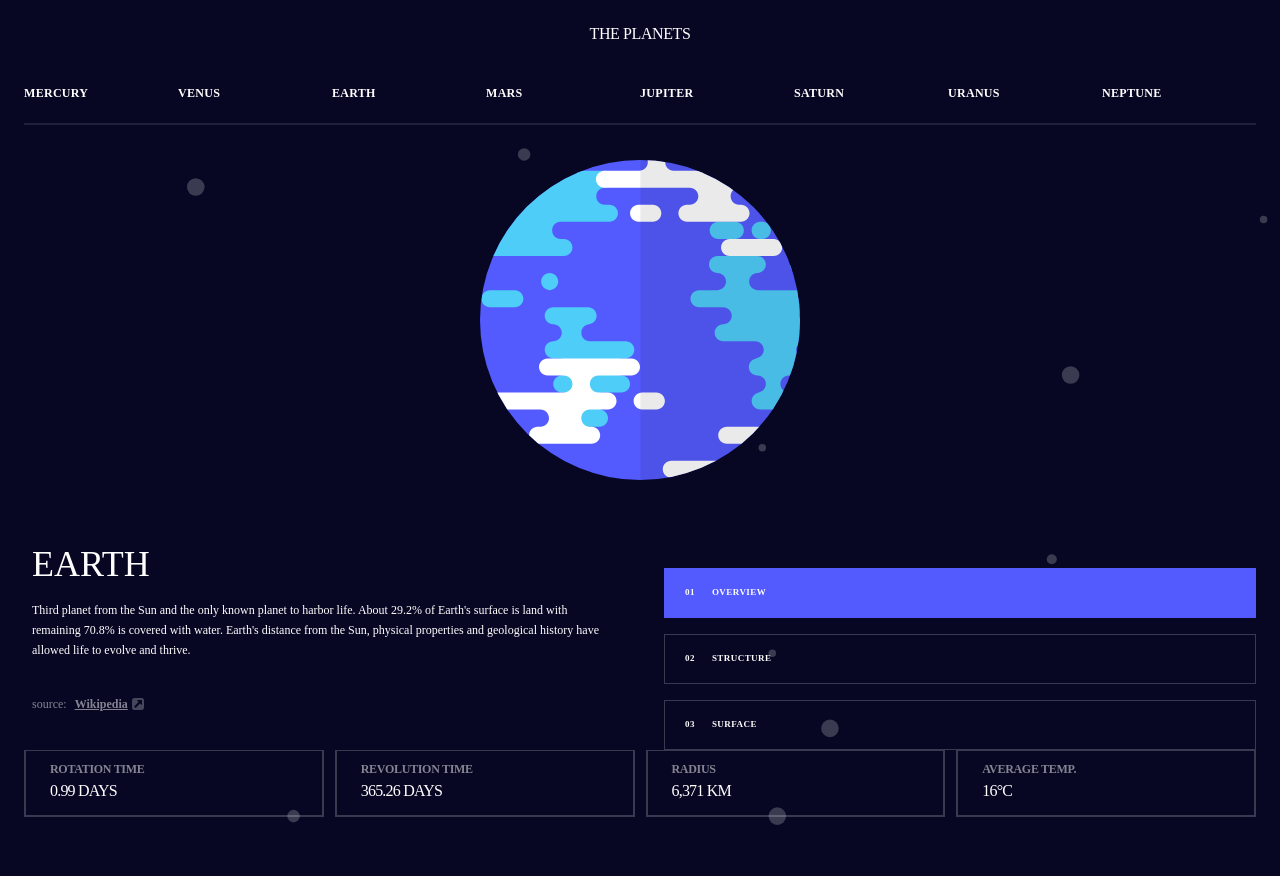
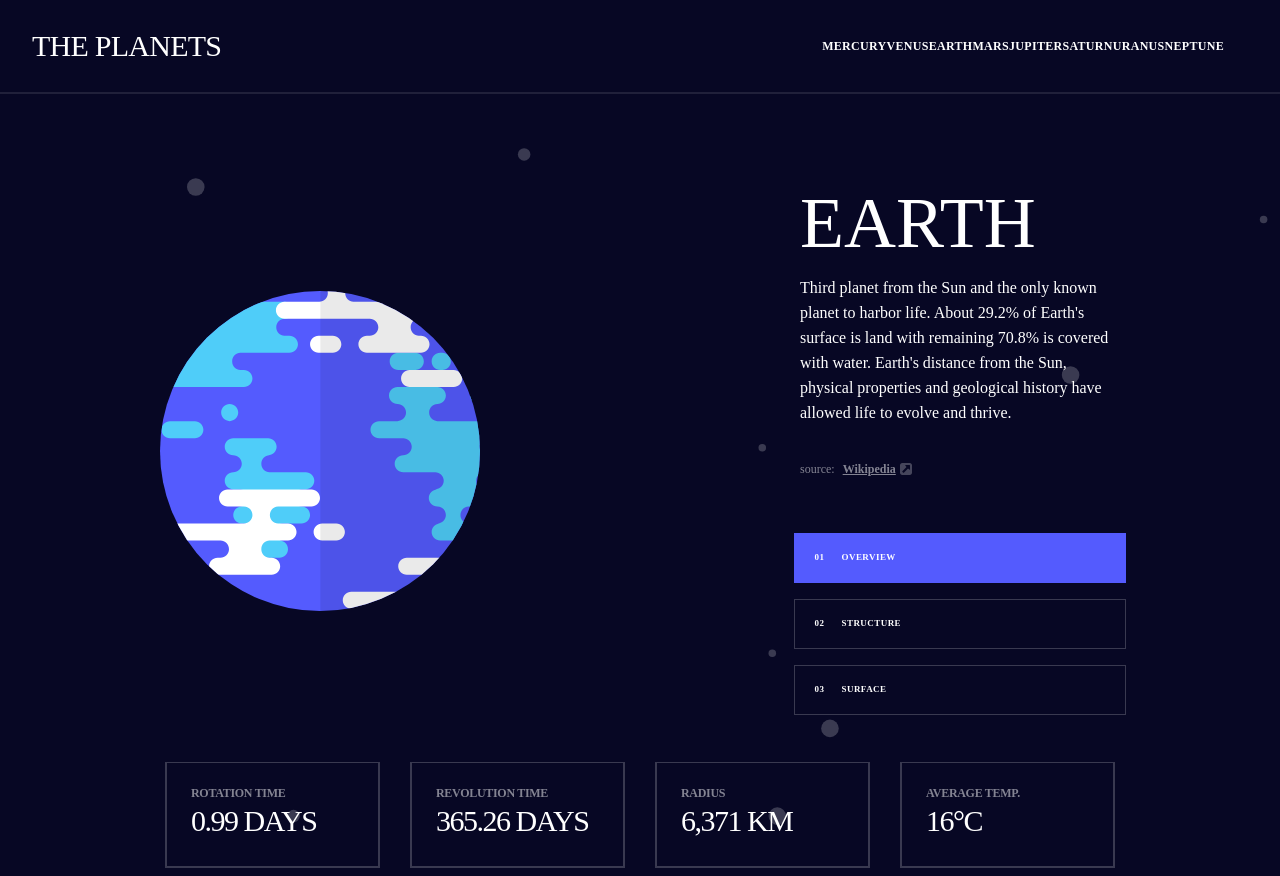
Before and after one commit to tamta123/planet-fact-site, a React (Vite) app: page /Earth in a window 1280 px wide. Built offline with nearby package versions, Linux system fonts and the light colour scheme; the HTML template or start-up script is replaced by a standard one.

Commit message:
style: update the desktop and tablet style

```diff
--- a/src/components/buttons.jsx
+++ b/src/components/buttons.jsx
@@ -1,6 +1,6 @@
 const Buttons = ({ currentDesktop, updateCurrentDesktop, planet }) => {
   return (
-    <div className="md:flex flex-col gap-y-[16px] px-6 w-full h-auto mt-6">
+    <div className="md:flex flex-col gap-y-[16px] px-6 w-full h-auto mt-6 xl:p-0 ">
       <button
         className={`flex justify-start items-center gap-x-[17px] font-spartan h-[50px] font-semibold text-[9px] border border-solid border-opacity-20 text-center tracking-wider  text-white  uppercase pl-[20px]`}
         style={{
--- a/src/components/footer.jsx
+++ b/src/components/footer.jsx
@@ -1,35 +1,35 @@
 const Footer = ({ planet }) => {
   return (
-    <div className=" flex flex-col md:flex-row gap-x-[11px] px-6 pb-11">
-      <div className="flex justify-between items-start pt-2 pb-3 px-6 mb-2 border-t border-solid border-2 border-white border-opacity-20 md:w-1/4 md:flex-col">
+    <div className=" flex flex-col md:flex-row gap-x-[11px] px-6 pb-11 md:pt-[20px] xl:pl-[165px] xl:pr-[165px] xl:gap-[30px] xl:pb-0">
+      <div className="flex justify-between items-start pt-2 pb-3 px-6 mb-2 border-t border-solid border-2 border-white border-opacity-20 md:w-1/4 md:flex-col xl:pt-[20px] xp:pl-[23px] xl:pb-[27px] xl:justify-start">
         <div className="font-spartan font-bold text-xs leading-5 tracking-tight uppercase text-center text-white opacity-50">
           ROTATION TIME
         </div>
-        <div className="font-antonio font-normal text-base leading-6 text-right tracking-tighter uppercase text-white">
+        <div className="font-antonio font-normal text-base leading-6 text-right tracking-tighter uppercase text-white xl:text-3xl">
           {planet.rotation}
         </div>
       </div>
-      <div className="flex justify-between items-start pt-2 pb-3 px-6 mb-2 border-t border-solid border-2 border-white border-opacity-20 md:w-1/4 md:flex-col">
+      <div className="flex justify-between items-start pt-2 pb-3 px-6 mb-2 border-t border-solid border-2 border-white border-opacity-20 md:w-1/4 md:flex-col xl:pt-[20px] xp:pl-[23px] xl:pb-[27px] xl:justify-start">
         <div className="font-spartan font-bold text-xs leading-5 tracking-tight uppercase text-center text-white opacity-50">
           REVOLUTION TIME
         </div>
-        <div className="font-antonio font-normal text-base leading-6 text-right tracking-tighter uppercase text-white">
+        <div className="font-antonio font-normal text-base leading-6 text-right tracking-tighter uppercase text-white xl:text-3xl">
           {planet.revolution}
         </div>
       </div>
-      <div className="flex justify-between items-start pt-2 pb-3 px-6 mb-2 border-t border-solid border-2 border-white border-opacity-20 md:w-1/4 md:flex-col">
+      <div className="flex justify-between items-start pt-2 pb-3 px-6 mb-2 border-t border-solid border-2 border-white border-opacity-20 md:w-1/4 md:flex-col xl:pt-[20px] xp:pl-[23px] xl:pb-[27px] xl:justify-start">
         <div className="font-spartan font-bold text-xs leading-5 tracking-tight uppercase text-center text-white opacity-50">
           RADIUS
         </div>
-        <div className="font-antonio font-normal text-base leading-6 text-right tracking-tighter uppercase text-white">
+        <div className="font-antonio font-normal text-base leading-6 text-right tracking-tighter uppercase text-white xl:text-3xl">
           {planet.radius}
         </div>
       </div>
-      <div className="flex justify-between items-start pt-2 pb-3 px-6 mb-2 border-t border-solid border-2 border-white border-opacity-20 md:w-1/4 md:flex-col">
-        <div className="font-spartan font-bold text-xs leading-5 tracking-tight uppercase text-center text-white opacity-50">
+      <div className="flex justify-between items-start pt-2 pb-3 px-6 mb-2 border-t border-solid border-2 border-white border-opacity-20 md:w-1/4 md:flex-col xl:pt-[20px] xp:pl-[23px] xl:pb-[27px] xl:justify-start">
+        <div className="font-spartan font-bold text-xs leading-5 tracking-tight uppercase text-center text-white opacity-50 ">
           AVERAGE TEMP.
         </div>
-        <div className="font-antonio font-normal text-base leading-6 text-right tracking-tighter uppercase text-white">
+        <div className="font-antonio font-normal text-base leading-6 text-right tracking-tighter uppercase text-white xl:text-3xl">
           {planet.temperature}
         </div>
       </div>
--- a/src/components/header.jsx
+++ b/src/components/header.jsx
@@ -5,12 +5,12 @@ import { Routes, Route, Link } from "react-router-dom";
 
 const Header = ({ toggleMenu, isMenuOpen }) => {
   return (
-    <header className="flex z-999 top-0 fixed h-auto w-full items-center justify-center py-4 px-6 bg-[#070724] md:justify-center ">
-      <h1 className="font-antonio  font-medium text-base leading-9 tracking-tight uppercase text-white	">
+    <header className="flex z-50 top-0 fixed md:flex-col w-full items-center justify-between py-4 px-6 bg-[#070724] md:justify-center md:h-auto xl:flex-row md:border-solid md:border-b-2 md:border-white md:border-opacity-10 xl:justify-between xl:pl-[32px] xl:pr-[32px] ">
+      <h1 className="font-antonio w-full font-medium text-base leading-9 tracking-tight uppercase text-white	xl:text-3xl">
         THE PLANETS
       </h1>
       <svg
-        className="ml-auto cursor-pointer md:hidden"
+        className="ml-auto cursor-pointer md:hidden "
         xmlns="http://www.w3.org/2000/svg"
         width="24"
         height="17"
@@ -20,7 +20,7 @@ const Header = ({ toggleMenu, isMenuOpen }) => {
           <path d="M0 0h24v3H0zM0 7h24v3H0zM0 14h24v3H0z" />
         </g>
       </svg>
-      <div className="w-full z-999 fixed top-[63px] left-0 z-20 transition-all duration-500 ease-in">
+      <div className="w-full  sm:fixed sm:top-[63px] sm:left-0 z-20 transition-all duration-500 ease-in">
         {isMenuOpen ? (
           <ul className="flex flex-col items-start w-full pl-6 pr-6 bg-header-blue z-900 ">
             {planetData.map((planet) => (
@@ -47,12 +47,12 @@ const Header = ({ toggleMenu, isMenuOpen }) => {
           ""
         )}
       </div>
-      <div className="hidden md:flex w-full z-999 fixed top-[63px] left-0 z-20">
+      <div className="hidden md:flex w-full z-20  xl:w-2/4">
         <ul className="flex flex-row items-start w-full pl-6 pr-6 bg-header-blue z-999 md:flex-row">
           {planetData.map((planet) => (
             <div
               key={planet.name}
-              className="flex w-full items-center pb-5 pt-5 border-solid border-b-2 border-white border-opacity-10  bg-header-blue"
+              className="flex w-full items-center pb-5 pt-5   bg-header-blue"
             >
               <li
                 key={planet.name}
--- a/src/components/images.jsx
+++ b/src/components/images.jsx
@@ -13,7 +13,7 @@ const Images = ({ planet, status }) => {
   const imageSrc = renderImage();
 
   return (
-    <div className="flex justify-center align-middle mt-16 md:mt-40">
+    <div className="flex justify-center items-center mt-16 md:mt-40 xl:mt-0 xl:w-1/2">
       {status === "geology" ? (
         <>
           <img
--- a/src/components/planets.jsx
+++ b/src/components/planets.jsx
@@ -5,7 +5,7 @@ import Text from "./text";
 import Images from "./images";
 import Footer from "./footer";
 
-const Planets = ({ isMenuOpen }) => {
+const Planets = ({ status, isMenuOpen }) => {
   const { name } = useParams();
   console.log(isMenuOpen);
 
@@ -78,13 +78,15 @@ const Planets = ({ isMenuOpen }) => {
           Surface
         </button>
       </div>
-
+      <div className="xl:flex xl:flex-row justify-between xl:mt-40 xl:h-[582px] xl:w-100vw">
         <Images planet={planet} status={currentDesktop.status} />
         <Text
           planet={planet}
+          status={status}
           currentDesktop={currentDesktop}
           updateCurrentDesktop={updateCurrentDesktop}
         />
+      </div>
       <Footer planet={planet} />
     </>
   );
--- a/src/components/text.jsx
+++ b/src/components/text.jsx
@@ -1,12 +1,12 @@
 import Buttons from "./buttons";
 const Text = ({ planet, currentDesktop, updateCurrentDesktop }) => {
   return (
-    <div className="md:flex md:flex-row md:mt-16 ">
-      <div className="px-4 mt-16 mb-7 md:w-1/2 md:flex md:flex-col md:items-start md:px-8 md:mt-0">
-        <h2 className="text-4xl font-normal leading-10 text-center uppercase text-white font-antonio mb-4">
+    <div className="md:flex md:flex-row md:mt-16 xl:flex-col xl:mt-0 xl:items-center xl:justify-center xl:w-1/2">
+      <div className="px-4 mt-16 mb-7 md:w-1/2 md:flex md:flex-col md:items-start md:px-8 md:mt-0 xl:w-ful xl:p-0">
+        <h2 className="text-4xl font-normal leading-10 text-center uppercase text-white font-antonio mb-4 xl:text-7xl">
           {planet.name}
         </h2>
-        <p className="text-xs font-normal leading-5 text-center text-white font-spartan mb-8 md:text-left">
+        <p className="text-xs font-normal leading-5 text-center text-white font-spartan mb-8 md:text-left xl:text-base xl:leading-[25px] xl:p-0">
           {currentDesktop.about}
         </p>
         <div className="flex gap-[4px] items-center justify-center text-xs font-normal leading-6 text-white font-spartan mix-blend-normal opacity-50">
@@ -28,7 +28,7 @@ const Text = ({ planet, currentDesktop, updateCurrentDesktop }) => {
           </svg>
         </div>
       </div>
-      <div className="hidden md:flex w-1/2">
+      <div className="hidden md:flex w-[52%] xl:flex">
         <Buttons
           currentDesktop={currentDesktop}
           updateCurrentDesktop={updateCurrentDesktop}
```
Lines whose indentation alone changed are shown as unchanged.
